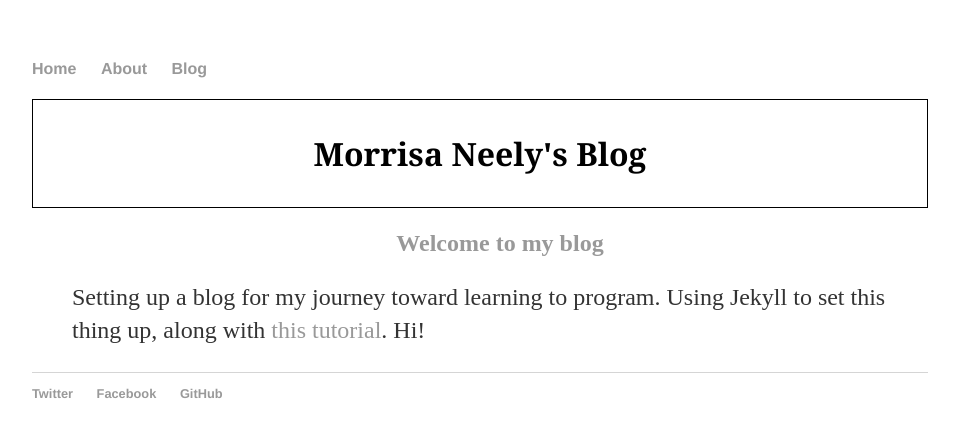
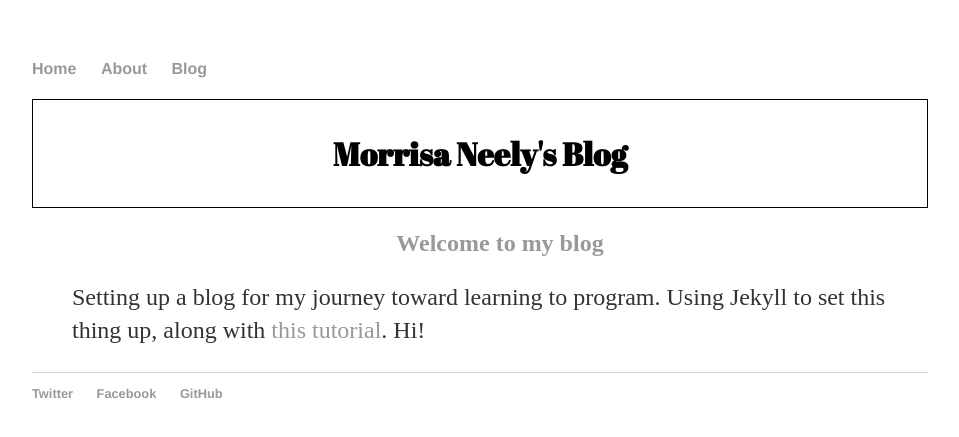
Before and after one commit to morrisa-n/morrisa-n.github.io, a Jekyll site: the page built from index.html, in a window 1280 px wide. Shown: the top 437 px of the page, without its empty margins (160-1119 px from the left). Built offline with Jekyll 4.4.1, drawn with Linux system fonts in a browser that asks for light colours; some web fonts are replaced.

Commit message:
CSS Changes

```diff
--- a/_layouts/default.html
+++ b/_layouts/default.html
@@ -3,7 +3,7 @@
     <head>
         <title>{{ page.title }}</title>
         <link rel="stylesheet" type="text/css" href="/css/main.css">
-        <link href="https://fonts.googleapis.com/css?family=Vast+Shadow" rel="stylesheet">
+        <link href="https://fonts.googleapis.com/css?family=Abril+Fatface" rel="stylesheet">
 
     </head>
     <body>
--- a/css/main.css
+++ b/css/main.css
@@ -19,7 +19,7 @@
     }
 
 h1 {
-    font-family: "Vast Shadow", Georgia, serif;
+    font-family: "Abril Fatface", Georgia, serif;
     border: 1px solid black;
     padding: 1em;
     }
```
